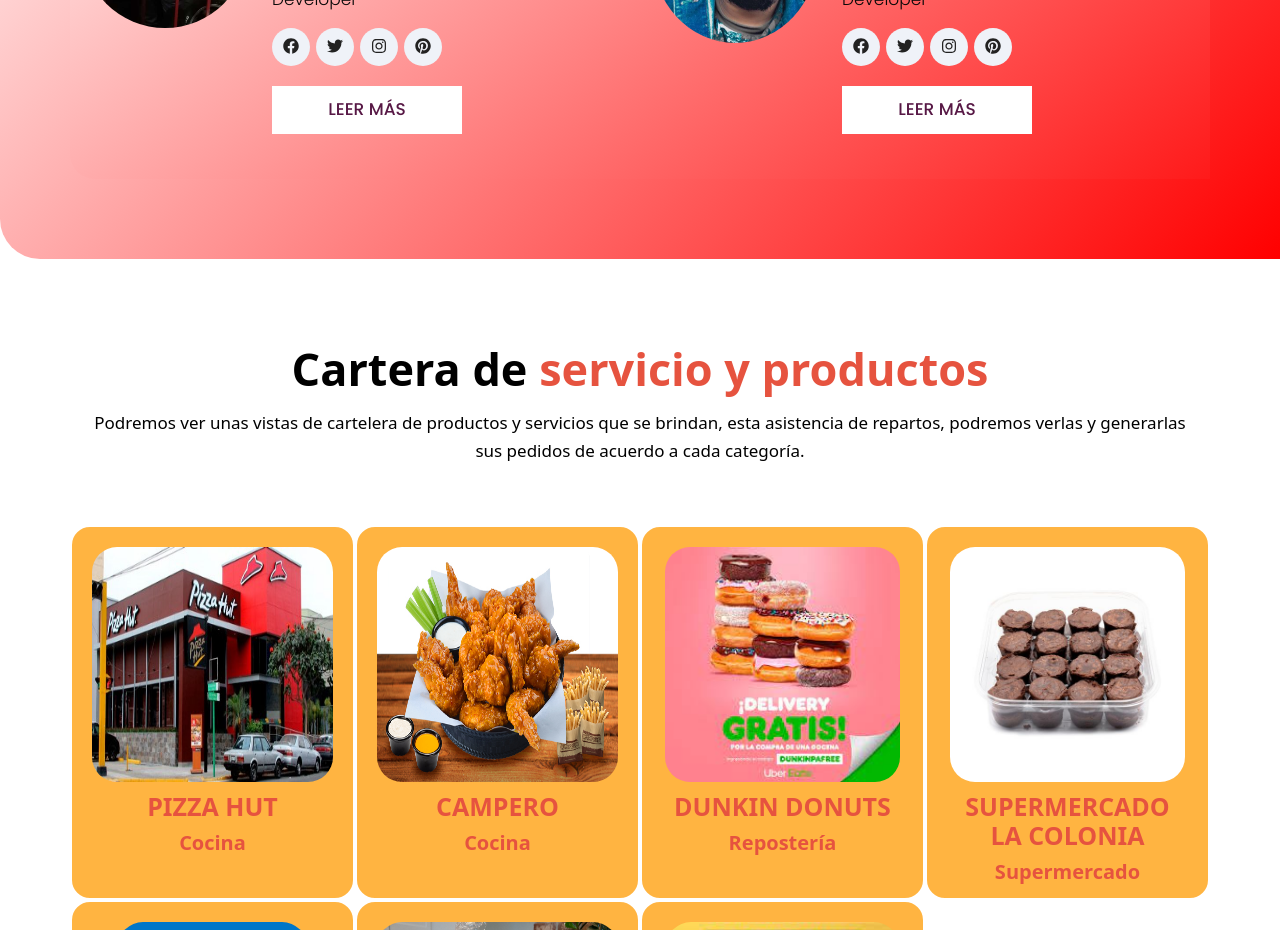
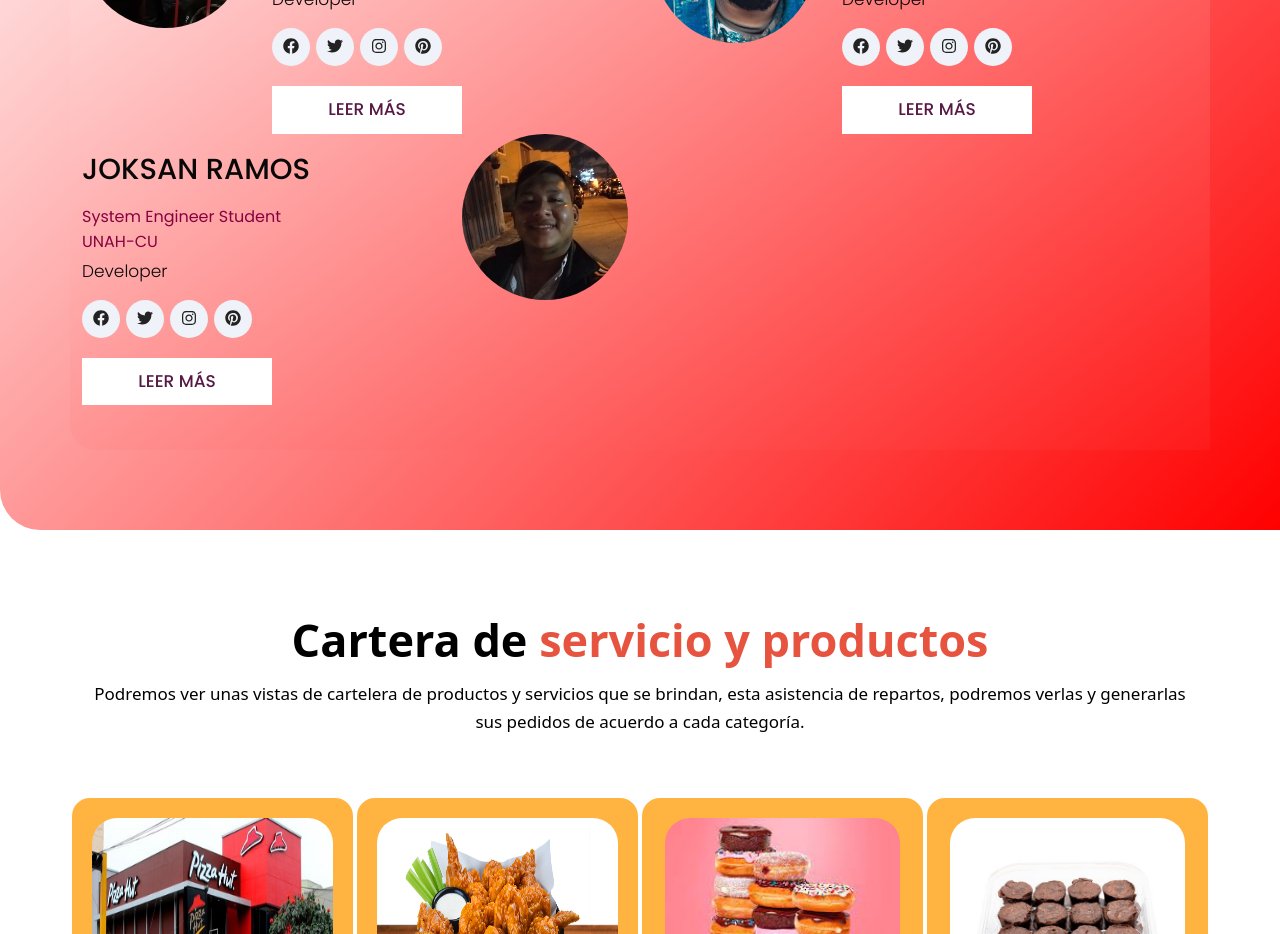
Before and after one commit to murallaexe/VejaDelivery-Cliente, an Angular app: page / in a window 1280 px wide. Shown: the part 1620-2554 px from the top of the page. Built offline with nearby package versions, Linux system fonts and the light colour scheme.

Commit message:
miembro team

```diff
--- a/src/app/landig-page/landig-page.component.html
+++ b/src/app/landig-page/landig-page.component.html
@@ -136,6 +136,26 @@
                          <a class="read_more bg" href="#">Leer más</a>
                       </div>
                    </div>
+                   <div class="col-xl-4 col-lg-4 col-md-4 col-sm-4">
+                    <div class="weare-box">
+                       <h3 class="colorTextñ padding0">Joksan Ramos</h3>
+                       <h4 class="colorTextñ padding0">System Engineer Student</h4>
+                       <h4 class="colorTextñ padding0">UNAH-CU</h4>
+                       <p class="colorTextñ" style="padding: 0px;">Developer</p>
+                       <div class="Social">
+                          <a href="https://www.facebook.com/"><fa-icon [icon]="faFacebook"></fa-icon></a>
+                          <a href="https://twitter.com/"><fa-icon [icon]="faTwitter"></fa-icon></a>
+                          <a href="https://www.instagram.com"><fa-icon [icon]="faInstagram"></fa-icon></a>
+                          <a href="https://www.pinterest.es/"><fa-icon [icon]="faPinterest"></fa-icon></a>
+                        </div>
+                       <a class="read_more bg" href="#">Leer más</a>
+                    </div>
+                 </div>
+                 <div class="col-xl-2 col-lg-2 col-md-2 col-sm-2">
+                  <div id="box_ho" class="weare-img_box">
+                     <figure><img src="../../assets/img/team/JoksanRamos.jpg" alt="#" class="imageteam" /></figure>
+                  </div>
+               </div>
                 </div>
              </div>
           </div>
```
Also changed, not shown: src/assets/img/team/JoksanRamos.jpg (added).
